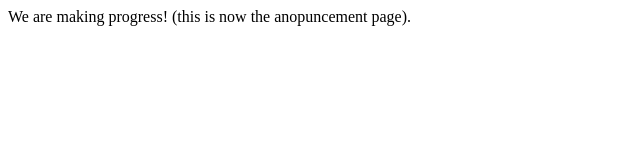
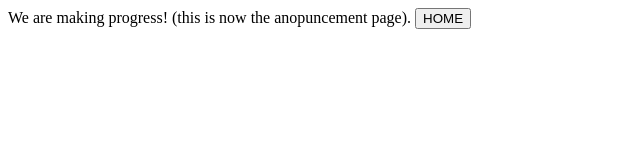
Before and after one commit to Ethan33187/HIPO.github.io, a plain HTML site: page index.html in a window 1280 px wide. Shown: the whole page, without its empty margins (0-640 px from the left). Drawn offline with Linux system fonts and the light colour scheme.

Commit message:
Update index.html

```diff
--- a/index.html
+++ b/index.html
@@ -5,6 +5,6 @@
 </head>
 
   <body>
-
+<button onclick="window.location.href = 'yes.html';">HOME</button>
   </body>
 </html>
```
